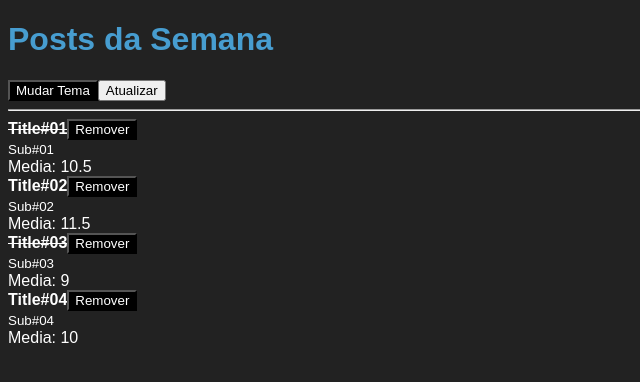
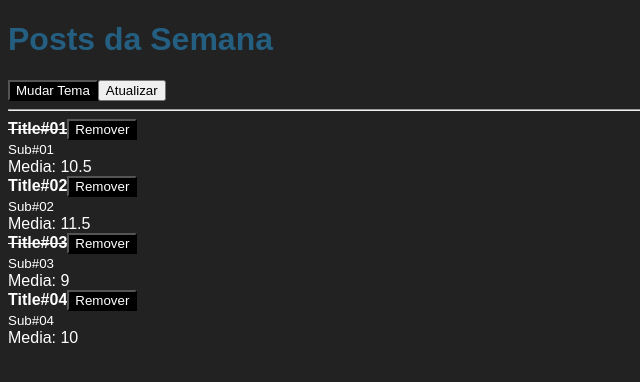
Before and after one commit to alexmota-dev/Fundamentals-of-React, a React app: page / in a window 1280 px wide. Shown: the top 382 px of the page, without its empty margins (0-640 px from the left). Built offline with nearby package versions, Linux system fonts and the light colour scheme.

Commit message:
renomeando arquivos css para scss e atualizando importações de arquivos

```diff
--- a/src/Header.css
+++ /dev/null
@@ -1,3 +0,0 @@
-.title {
-    color: #479dd0;
-}
--- a/src/Header.js
+++ b/src/Header.js
@@ -2,7 +2,7 @@ import React, { useContext }from 'react'
 import PropTypes from 'prop-types'
 import Button from './Button'
 import { ThemeContext } from './ThemeContext'
-import styles from "./Header.css";
+import styles from "./Header.scss";
 
 const Header = (props) => {
   const {onToggleTheme} = useContext(ThemeContext);
--- /dev/null
+++ b/src/Header.scss
@@ -0,0 +1,5 @@
+$primary: #245f81;
+
+.title {
+    color: $primary;
+}
--- a/src/index.js
+++ b/src/index.js
@@ -1,7 +1,7 @@
 import * as React from 'react';
 import * as ReactDOM from 'react-dom';
 import App from './App';
-import "./index.css";
+import "./index.scss";
 
 ReactDOM.render(
   <App/>,
```
Also changed, not shown: src/index.scss (renamed from src/index.css).
